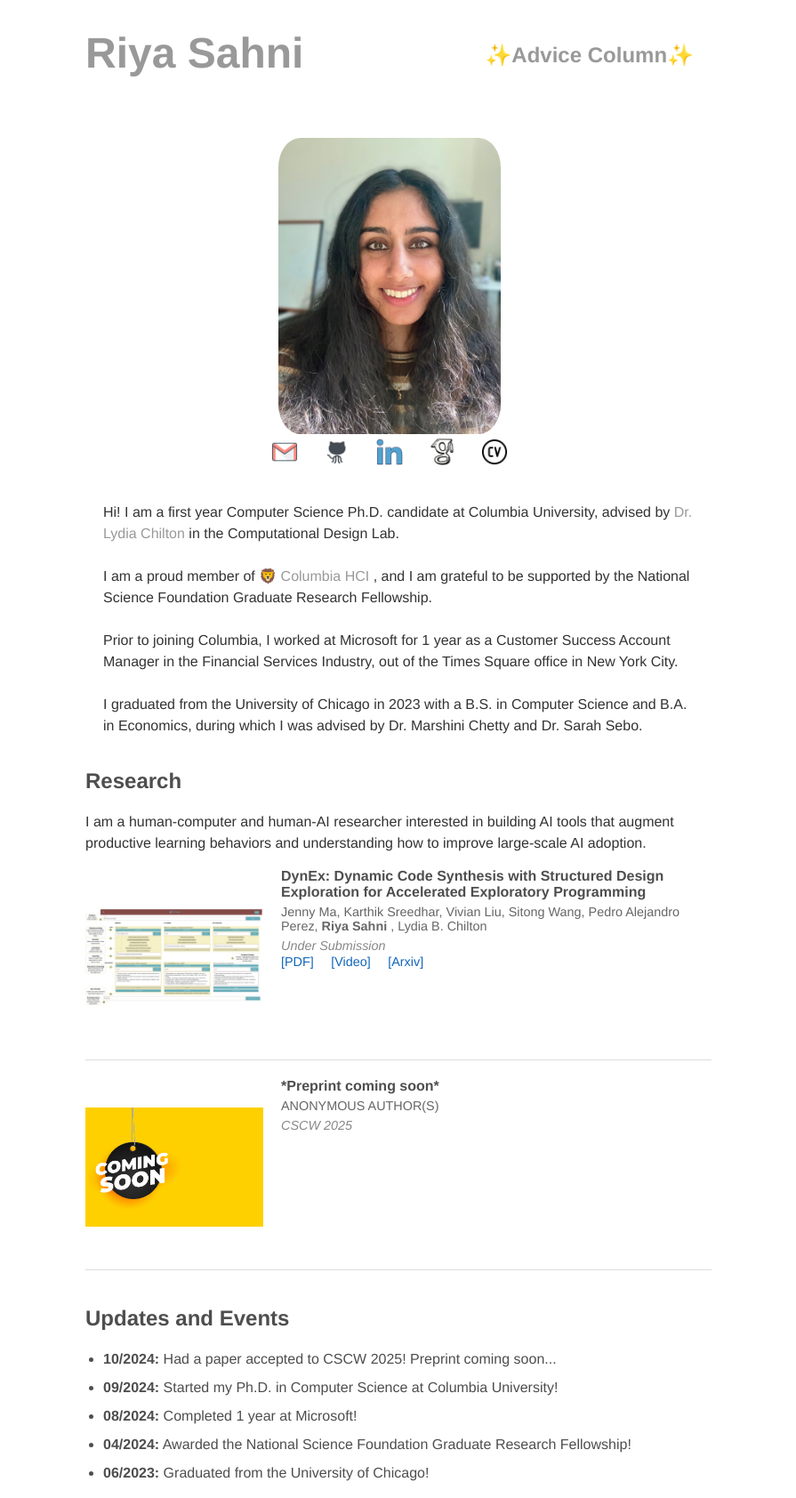
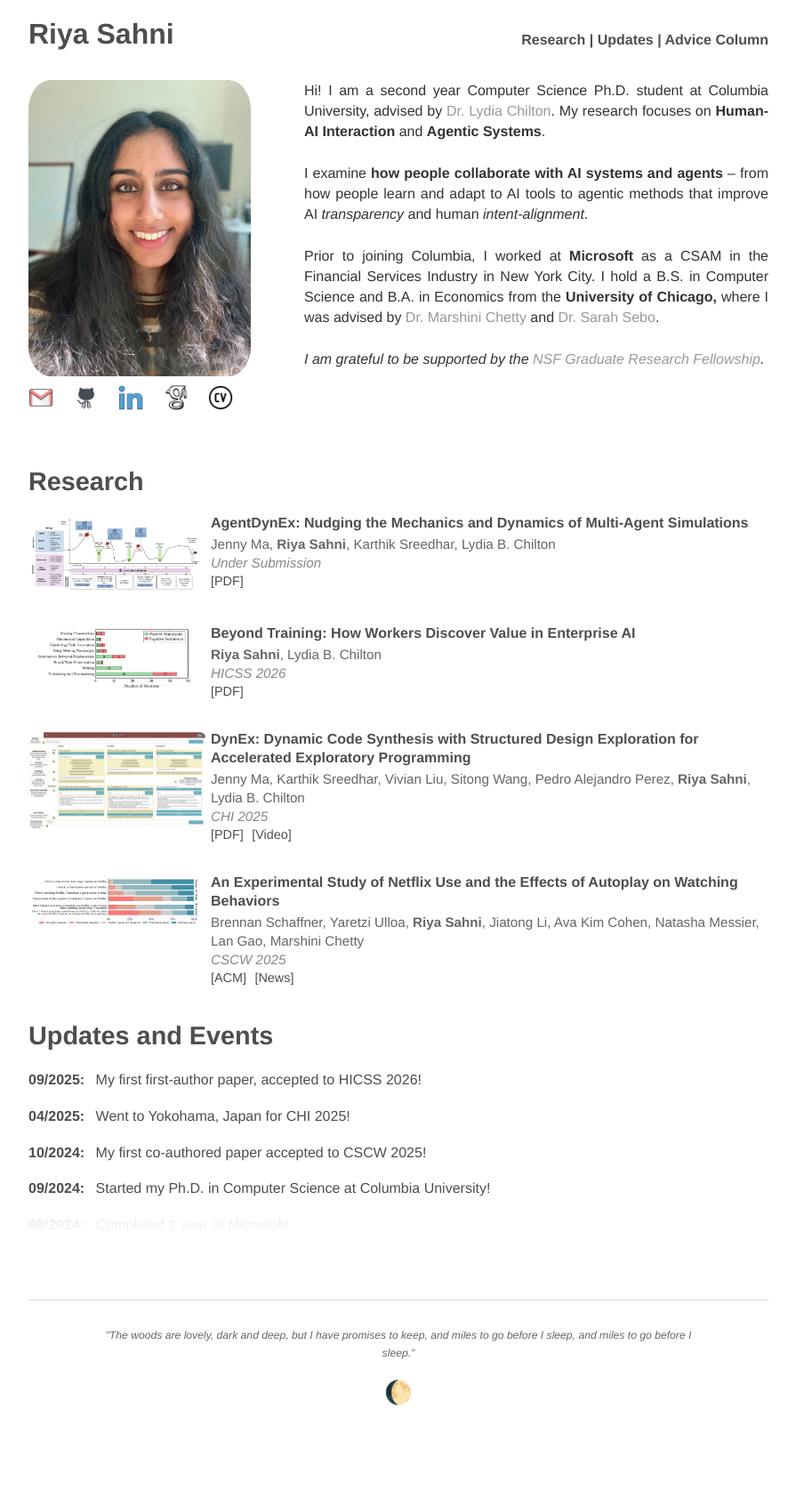
Before and after one commit to riyasahni/riyasahni.github.io, a Jekyll site: the page built from index.html, in a window 1280 px wide. Shown: the whole page at 89% size, without its empty margins (192-1087 px from the left). Built offline with Jekyll 4.4.1, drawn with Linux system fonts in a browser that asks for light colours; after the commit the page ends 1615 px from its top, so only the background shows below that.

Commit message:
made my website bettergit add .! updatesgit add .! hoorahhhhgit add .git add .git add .

```diff
--- /dev/null
+++ b/Gemfile
@@ -0,0 +1,3 @@
+source "https://rubygems.org"
+gem "jekyll"
+gem "github-pages", group: :jekyll_plugins
--- /dev/null
+++ b/_data/blurb.md
@@ -0,0 +1,7 @@
+Hi! I am a second year Computer Science Ph.D. student at Columbia University, advised by [Dr. Lydia Chilton](https://www.cs.columbia.edu/~chilton/chilton.html). My research focuses on **Human-AI Interaction** and **Agentic Systems**.
+
+I examine **how people collaborate with AI systems and agents** -- from how people learn and adapt to AI tools to agentic methods that improve AI *transparency* and human *intent-alignment*.
+
+Prior to joining Columbia, I worked at **Microsoft** as a CSAM in the Financial Services Industry in New York City. I hold a B.S. in Computer Science and B.A. in Economics from the **University of Chicago,** where I was advised by [Dr. Marshini Chetty](https://www.marshini.net/) and [Dr. Sarah Sebo](https://sarahsebo.com/).
+
+*I am grateful to be supported by the [NSF Graduate Research Fellowship](https://www.nsf.gov/funding/opportunities/grfp-nsf-graduate-research-fellowship-program).*
--- /dev/null
+++ b/_data/publications.yml
@@ -0,0 +1,25 @@
+- title: "AgentDynEx: Nudging the Mechanics and Dynamics of Multi-Agent Simulations"
+  authors: "Jenny Ma, Riya Sahni, Karthik Sreedhar, Lydia B. Chilton"
+  venue: "Under Submission"
+  thumbnail: "/img/agentdynex_thumbnail.png"
+  pdf: "https://arxiv.org/pdf/2504.09662"
+
+- title: "Beyond Training: How Workers Discover Value in Enterprise AI"
+  authors: "Riya Sahni, Lydia B. Chilton"
+  venue: "HICSS 2026"
+  thumbnail: "/img/copilot_thumbnail.png"
+  pdf: "/papers/copilot_paper.pdf"
+
+- title: "DynEx: Dynamic Code Synthesis with Structured Design Exploration for Accelerated Exploratory Programming"
+  authors: "Jenny Ma, Karthik Sreedhar, Vivian Liu, Sitong Wang, Pedro Alejandro Perez, Riya Sahni, Lydia B. Chilton"
+  venue: "CHI 2025"
+  thumbnail: "/img/dynex_thumbnail.jpg"
+  pdf: "https://arxiv.org/pdf/2410.00400"
+  video: "https://www.youtube.com/watch?v=ZY5WNgjo7as"
+
+- title: "An Experimental Study of Netflix Use and the Effects of Autoplay on Watching Behaviors"
+  authors: "Brennan Schaffner, Yaretzi Ulloa, Riya Sahni, Jiatong Li, Ava Kim Cohen, Natasha Messier, Lan Gao, Marshini Chetty"
+  venue: "CSCW 2025"
+  thumbnail: "/img/netflix_thumbnail.png"
+  acm: "https://dl.acm.org/doi/abs/10.1145/3710928"
+  news: "https://news.uchicago.edu/story/uchicago-scientists-study-hidden-cost-netflixs-autoplay"
--- /dev/null
+++ b/_data/updates.yml
@@ -0,0 +1,20 @@
+- date: "09/2025"
+  text: "My first first-author paper, accepted to HICSS 2026!"
+
+- date: "04/2025"
+  text: "Went to Yokohama, Japan for CHI 2025!"
+
+- date: "10/2024"
+  text: "My first co-authored paper accepted to CSCW 2025!"
+
+- date: "09/2024"
+  text: "Started my Ph.D. in Computer Science at Columbia University!"
+
+- date: "08/2024"
+  text: "Completed 1 year at Microsoft!"
+
+- date: "04/2024"
+  text: "Awarded the National Science Foundation Graduate Research Fellowship!"
+
+- date: "06/2023"
+  text: "Graduated from the University of Chicago!"
--- a/_layouts/default.html
+++ b/_layouts/default.html
@@ -10,16 +20,17 @@
 		<body>
 			<nav>
 	    		<ul>
-	        		<li><a href="/blog">✨Advice Column✨</a></li>
+	        		<li><a href="#research">Research</a> | <a href="#updates">Updates</a> | <a href="/blog">Advice Column</a></li>
 	    		</ul>
 			</nav>
+
 			<h1>
 				<a href="/">Riya Sahni</a>
 			</h1>
 
-
 			<!-- Profile Section with Image and Blurb -->
 			<section class="header-container">
+				<div class="profile-left">
 					<figure class="profile">
 						<img src="/img/image0.jpeg" alt="Profile Picture">
 						<figcaption class="social-bar">
@@ -41,92 +52,61 @@
 							</a>
 						</figcaption>
 					</figure>
+				</div>
 
-				<div class="blurb">
-					<p>Hi! I am a first year Computer Science Ph.D. candidate at Columbia University, advised by <a href="https://www.cs.columbia.edu/~chilton/chilton.html">Dr. Lydia Chilton</a> in the Computational Design Lab.
-						<br/>
-						<br/>
-					   I am a proud member of <a href="https://columbiahci.github.io/">🦁 Columbia HCI </a>, and I am grateful to be supported by the National Science Foundation Graduate Research Fellowship.
-					   <br/>
-					   <br/>
-					   Prior to joining Columbia, I worked at Microsoft for 1 year as a Customer Success Account Manager in the Financial Services Industry, out of the Times Square office in New York City.
-					   <br/>
-					   <br/>
-					   I graduated from the University of Chicago in 2023 with a B.S. in Computer Science and B.A. in Economics, during which I was advised by Dr. Marshini Chetty and Dr. Sarah Sebo.
-					</p>
+				<div class="blurb-right">
+					{% capture blurb_content %}{% include_relative _data/blurb.md %}{% endcapture %}
+					{{ blurb_content | newline_to_br | markdownify }}
 				</div>
 			</section>
 
 
 			<!-- Research Section -->
-			<section class="research-section">
+			<section id="research" class="research-section">
 				<h1>Research</h1>
-				<p>
-					I am a human-computer and human-AI researcher interested in building AI tools that augment productive learning behaviors and understanding how to improve large-scale AI adoption.
-				</p>
-
 				 <!-- Publications Feed -->
 				 <section class="publications">
 					<ul>
-						<!-- Publication #1 (DynEx): -->
+						{% for pub in site.data.publications %}
 						<li>
 							<div class="publication-entry">
-								<img src="/papers/dynex_thumbnail.jpg" alt="Paper 1 Thumbnail" class="paper-thumbnail">
+								<img src="{{ pub.thumbnail }}" alt="{{ pub.title }} Thumbnail" class="paper-thumbnail">
 								<div class="publication-content">
-									<div class="paper-title"><b>DynEx: Dynamic Code Synthesis with Structured Design Exploration for Accelerated Exploratory Programming</b></div>
+									<div class="paper-title"><b>{{ pub.title }}</b></div>
 									<div class="paper-authors">
-										Jenny Ma, Karthik Sreedhar, Vivian Liu, Sitong Wang, Pedro Alejandro Perez, <b> Riya Sahni </b>, Lydia B. Chilton
+										{{ pub.authors | replace: "Riya Sahni", "<b>Riya Sahni</b>" }}
 									</div>
-									<span class="paper-details">Under Submission</span>
+									<span class="paper-details">{{ pub.venue }}</span>
+									{% if pub.pdf or pub.video or pub.code or pub.website or pub.acm or pub.news %}
 									<div class="publication-links">
-										<a href="\papers\dynex_paper.pdf" target="_blank">[PDF]</a>
-										<a href="https://www.youtube.com/watch?v=ZY5WNgjo7as" target="_blank">[Video]</a>
-										<a href="https://arxiv.org/abs/2410.00400" target="_blank">[Arxiv]</a>
+										{% if pub.pdf %}<a href="{{ pub.pdf }}" target="_blank">[PDF]</a>{% endif %}
+										{% if pub.video %}<a href="{{ pub.video }}" target="_blank">[Video]</a>{% endif %}
+										{% if pub.acm %}<a href="{{ pub.acm }}" target="_blank">[ACM]</a>{% endif %}
+										{% if pub.code %}<a href="{{ pub.code }}" target="_blank">[Code]</a>{% endif %}
+										{% if pub.website %}<a href="{{ pub.website }}" target="_blank">[Website]</a>{% endif %}
+										{% if pub.news %}<a href="{{ pub.news }}" target="_blank">[News]</a>{% endif %}
 									</div>
+									{% endif %}
 								</div>
 							</div>
 						</li>
-						<!-- Publication #2 (Netflix User Study): -->
-
-						<li>
-							<div class="publication-entry">
-								<img src="/img/coming_soon.jpg" alt="Paper 2 Coming Soon Thumbnail" class="paper-thumbnail">
-								<div class="publication-content">
-									<div class="paper-title"><b>*Preprint coming soon*</b></div>
-									<div class="paper-authors">
-										ANONYMOUS AUTHOR(S)
-									</div>
-									<span class="paper-details">CSCW 2025</span>
-									<div class="publication-links">
-										<!-- ADD ONCE BRENNAN HAS POSTED ON HIS WEBSITE -->
-									</div>
-								</div>
-							</div>
-						</li>
-						<!-- Add more publications in the same format -->
-
+						{% endfor %}
 					</ul>
 				</section>
 			</section>
 
-			<section class="updates-events-section">
+			<section id="updates" class="updates-events-section">
 				<h1>Updates and Events</h1>
 				<ul class="updates-list">
-					<li><b> 10/2024:</b> Had a paper accepted to CSCW 2025! Preprint coming soon... </li>
-					<li><b> 09/2024:</b> Started my Ph.D. in Computer Science at Columbia University!</li>
-					<li><b> 08/2024:</b> Completed 1 year at Microsoft!</li>
-					<li><b> 04/2024:</b> Awarded the National Science Foundation Graduate Research Fellowship!</li>
-					<li><b> 06/2023:</b> Graduated from the University of Chicago!</li>
-					<!-- Add more updates as needed -->
+					{% for update in site.data.updates %}
+					<li><b>{{ update.date }}:</b> {{ update.text }}</li>
+					{% endfor %}
 				</ul>
 			</section>
 
-		<!-- <footer>
-	    		<ul>
-	        		<li><a>[first name].[last name]@cs.columbia.edu | </a></li>
-	        		<li><a href="https://github.com/riyasahni">github.com/riyasahni |</a></li>
-					<li><a href="https://www.linkedin.com/in/riya-sahni">LinkedIn |</a></li>
-				</ul>
-			</footer> -->
+			<footer class="custom-footer">
+				<p class="footer-quote">"The woods are lovely, dark and deep, but I have promises to keep, and miles to go before I sleep, and miles to go before I sleep."</p>
+				<p class="footer-emoji">🌔</p>
+			</footer>
 		</body>
 	</html>
--- a/css/main.css
+++ b/css/main.css
@@ -1,6 +1,10 @@
+html {
+    scroll-behavior: smooth;
+}
+
 body {
     margin: 0px auto;
-    width: 55%;
+    width: 65%;
     font-family: Arial, sans-serif;
     box-sizing: border-box;
 }
@@ -29,19 +33,30 @@ nav {
     float: right;
 }
 img {
-    border-radius: 15px;  /* Updated to make the image circular */
-    width: 275;  /* Adjust image size */
+    border-radius: 15px;
+    width: 275;
     height: auto;
-    margin-right: 20px;  /* Spacing between image and text */
+    margin-right: 20px;
 }
-nav ul li a, footer ul li {
+nav ul li {
+    display: inline;
+    font-size: 1em;
+    color: #4e4e4e;
+}
+
+nav ul li a {
+    color: #4e4e4e;
+    transition: color 0.3s ease;
+    text-decoration: none;
+}
+
+nav ul li a:hover {
+    color: #ff9500;
+}
+
+footer ul li {
     display: inline;
     margin-right: 20px;
-    font-size: 1.5em;
-    transition: color 0.3s ease; /* Smooth transition */
-}
-nav ul li a:hover {
-    color: #ff9500; /* Change to any color you prefer on hover */
 }
 
 a {
@@ -52,123 +67,297 @@ a:hover {
     text-decoration: none;
 }
 h1 {
-    font-size: 3em;
-    color: #999;
+    font-size: 2em;
+    color: #4e4e4e;
     font-family: 'Helvetica', 'Arial', 'Sans-Serif';
-    transition: color 0.3s ease; /* Smooth transition */
+    transition: color 0.3s ease;
+    text-align: left;
+    margin-top: 20px;
+    margin-bottom: 10px;
+}
+
+h1 a {
+    color: #4e4e4e;
+    text-decoration: none;
 }
 
 h1 a:hover {
-    color: #ff9500; /* Change to any color you prefer on hover */
+    color: #ff9500;
 }
 p {
     font-size: 1em;
-    line-height: 1.5em;  /* Adjusted line height for better readability */
+    line-height: 1.5em;
     font-family: 'Helvetica', 'Arial', 'Sans-Serif';
     color: #333;
+    max-width: none;
 }
 footer {
     border-top: 1px solid #d5d5d5;
     font-size: .8em;
 }
+
+/* Custom footer with quote */
+.custom-footer {
+    margin-top: 60px;
+    padding: 30px 0;
+    text-align: center;
+    border-top: 1px solid #d5d5d5;
+}
+
+.footer-quote {
+    font-style: italic;
+    color: #666;
+    font-size: 0.95em;
+    line-height: 1.6em;
+    margin: 0 auto;
+    max-width: 80%;
+}
+
+.footer-emoji {
+    font-size: 2em;
+    margin-top: 15px;
+    margin-bottom: 0;
+}
 ul.socials {
     border-bottom: 1px solid #d5d5d5;
 }
+/* Blog/Advice Column styling */
+.blog-nav {
+    display: flex;
+    justify-content: space-between;
+    align-items: center;
+    padding: 20px 0;
+    margin-bottom: 30px;
+    border-bottom: 1px solid #e0e0e0;
+    width: 100%;
+}
+
+.blog-nav a {
+    color: #4e4e4e;
+    text-decoration: none;
+    font-family: 'Helvetica', 'Arial', 'Sans-Serif';
+    font-size: 1em;
+    transition: color 0.3s ease;
+    padding: 0 10px;
+}
+
+.blog-nav a:hover {
+    color: #ff9500;
+}
+
+.back-home {
+    font-weight: normal;
+    margin-right: auto;
+}
+
+.column-link {
+    font-weight: bold;
+    margin-left: auto;
+}
+
+.container {
+    margin: 0 auto;
+}
+
 ul.posts {
-    padding-top: 5%;
-    margin: 20px auto 40px;
-    font-size: 1.5em;
+    padding-left: 0;
+    margin: 30px 0 40px 0;
+    font-size: 1em;
+    list-style: none;
 }
+
 ul.posts li {
     list-style: none;
+    margin-bottom: 20px;
+    padding: 15px 0;
+    border-bottom: 1px solid #e0e0e0;
+}
+
+ul.posts li:last-child {
+    border-bottom: none;
+}
+
+ul.posts li span {
+    color: #4e4e4e;
+    font-weight: 600;
+    margin-right: 15px;
+    font-size: 0.95em;
+}
+
+ul.posts li a {
+    color: #4e4e4e;
+    text-decoration: none;
+    transition: color 0.3s ease;
+    font-size: 1.05em;
+}
+
+ul.posts li a:hover {
+    color: #1166bb;
+    text-decoration: underline;
+}
+
+.blog-footer {
+    margin-top: 60px;
+    padding: 30px 0;
+    text-align: center;
+    border-top: 1px solid #d5d5d5;
+}
+
+.blog-footer p {
+    color: #666;
+    font-size: 0.95em;
+    margin: 0;
 }
 section {
     display: block;
 }
 
-/* New styling for header layout */
+/* Profile section layout - photo left, blurb right */
 .header-container {
-    display: block;
-    /*align-items: flex-start;*/
-    flex-direction: column;
-    padding: 20px;
-    float:left;
-    object-fit: cover;
+    display: flex;
+    align-items: flex-start;
+    gap: 60px;
+    padding: 20px 0;
+    margin-bottom: 30px;
+    width: 100%;
+    max-width: 100%;
+    margin-left: 0;
+    padding-left: 0;
 }
 
-.blurb {
-    flex-grow: 1;
-    text-align: left;
-    overflow: hidden;
+.profile-left {
+    flex-shrink: 0;
+    width: 250px;
+    margin-left: 0;
+    padding-left: 0;
 }
 
-/* Ensure the Research section header aligns to the left */
+.blurb-right {
+    flex: 1;
+    text-align: justify;
+    min-width: 0;
+}
+
+.blurb-right p {
+    margin: 0;
+    line-height: 1.45em;
+    width: 100%;
+    max-width: none;
+    text-align: justify;
+}
+
+/* Profile image and social icons */
+.profile {
+    display: flex;
+    flex-direction: column;
+    align-items: flex-start;
+    margin: 0;
+    padding: 0;
+}
+
+.profile img {
+    width: 250px;
+    height: auto;
+    border-radius: 10%;
+    object-fit: cover;
+    margin-bottom: 10px;
+    margin-left: 0;
+}
+
+.profile figcaption {
+    display: flex;
+    justify-content: space-between;
+    gap: 0;
+    margin-top: 0;
+    width: 250px;
+}
+
+.profile figcaption a img {
+    width: 28px;
+    height: 28px;
+    transition: transform 0.2s ease;
+}
+
+.profile figcaption a img:hover {
+    transform: scale(1.2);
+}
+
+/* Research section - left-aligned */
+.research-section {
+    text-align: left;
+    margin-bottom: 40px;
+}
+
 .research-section h1 {
     text-align: left;
-    font-size: 1.5em; /* Adjust header size if needed */
-    margin-bottom: 10px;
+    font-size: 1.8em;
+    color: #4e4e4e;
+    margin-bottom: 20px;
 }
 
-/* Consistent font for publication content */
+/* Publications list */
 .publications ul {
     padding-left: 0;
     list-style: none;
-    font-family: 'Helvetica', 'Arial', 'Sans-Serif'; /* Matches other sections */
+    font-family: 'Helvetica', 'Arial', 'Sans-Serif';
 }
 
 .publications ul li {
-    margin-bottom: 20px; /* Reduce space between publication entries for a more compact layout */
+    margin-bottom: 35px;
 }
 
+/* Publication entry using CSS Grid for clean alignment */
 .publication-entry {
-    display: flex;
-    align-items: flex-start;
-    border-bottom: 1px solid #ddd; /* Optional separator for better visual structure */
-    padding-bottom: 15px;
-    margin-bottom: 20px;
+    display: grid;
+    grid-template-columns: 180px 1fr;
+    gap: 25px;
+    align-items: start;
 }
 
-/* Larger thumbnail */
+/* Paper thumbnail */
 .paper-thumbnail {
-    width: 200px; /* Increase the thumbnail size for more visual emphasis */
-    height: 200px;
+    width: 200px;
+    height: auto;
     object-fit: contain;
-    margin-right: 20px; /* Spacing between image and content */
-    border-radius: 10%; /* Rounded corners for cleaner look */
+    border-radius: 8%;
+    margin-top: 0;
+    padding-top: 0;
 }
 
+/* Publication content */
 .publication-content {
-    flex-grow: 1;
+    display: flex;
+    flex-direction: column;
+    gap: 2px;
+    padding-top: 0;
+    margin-top: 0;
+    align-self: start;
 }
 
-/* Smaller and less chunky title */
+/* Paper title */
 .paper-title {
-    font-size: 1em; /* Slightly smaller than before */
+    font-size: 1em;
     color: #4e4e4e;
-    margin-bottom: 5px; /* Reduce space between title and authors */
-    font-weight: normal; /* Remove boldness to make it look less chunky */
-}
-
-/* Research section header */
-.research-section h1 {
-    font-size: 1.5em; /* Set Research header size */
-    color:  #4e4e4e;
-    margin-bottom: 20px;
+    font-weight: normal;
+    line-height: 1.3em;
+    margin: 0;
+    padding: 0;
 }
 
 /* Author styling */
 .paper-authors {
-    font-size: 0.9em; /* Keep the font size smaller than the title */
+    font-size: 0.95em;
     color: #666;
-    margin-bottom: 5px; /* Reduce space between authors and details */
+    line-height: 1.4em;
+    margin: 0;
 }
 
-/* Paper details (e.g., arXiv, year) */
+/* Paper details (venue, year) */
 .paper-details {
     font-style: italic;
     color: #888;
-    font-size: 0.9em;
-    margin-bottom: 10px;
+    font-size: 0.95em;
+    margin: 0;
 }
 
 /* Abstract text */
@@ -179,137 +368,140 @@ section {
     line-height: 1.4em;
 }
 
-/* Publication links (PDF, Video, Code, etc.) */
+/* Publication links */
+.publication-links {
+    margin-top: 1px;
+}
+
 .publication-links a {
-    margin-right: 15px; /* Add spacing between links */
+    margin-right: 5px;
     text-decoration: none;
     font-size: 0.9em;
-    color: #1166bb;
+    color: #4e4e4e;
 }
 
 .publication-links a:hover {
     text-decoration: underline;
+    color: #1166bb;
 }
 
-/* Styling for the Updates and Events section */
+/* Updates and Events section - left-aligned */
 .updates-events-section {
-    margin-top: 40px; /* Adds space between the Research section and Updates section */
     text-align: left;
+    margin-top: 40px;
+    position: relative;
 }
 
-/* Heading for the Updates and Events section */
 .updates-events-section h1 {
-    font-size: 1.5em; /* Same size as the Research heading */
-    color: #4e4e4e; /* Consistent text color */
-    margin-bottom: 20px; /* Space below the heading */
-    font-family: 'Helvetica', 'Arial', 'Sans-Serif'; /* Consistent font */
+    font-size: 1.8em;
+    color: #4e4e4e;
+    margin-bottom: 20px;
+    font-family: 'Helvetica', 'Arial', 'Sans-Serif';
 }
 
-/* Styling for the updates list */
+/* Scrollable updates container with fade effect */
 .updates-list {
-    padding-left: 20px; /* Indentation for bullet points */
-    font-family: 'Helvetica', 'Arial', 'Sans-Serif'; /* Matches other text on the page */
-    font-size: 1em; /* Consistent font size with the rest of the page */
+    padding-left: 0;
+    list-style: none;
+    font-family: 'Helvetica', 'Arial', 'Sans-Serif';
+    font-size: 1em;
     color: #333;
-    line-height: 1.5em; /* Clear line spacing for readability */
+    line-height: 1.6em;
+    max-height: 180px;
+    overflow-y: auto;
+    position: relative;
+    padding-bottom: 20px;
+    margin-bottom: 0;
+}
+
+/* Hide scrollbar for Chrome, Safari and Opera */
+.updates-list::-webkit-scrollbar {
+    width: 6px;
+}
+
+.updates-list::-webkit-scrollbar-track {
+    background: transparent;
+}
+
+.updates-list::-webkit-scrollbar-thumb {
+    background: #d5d5d5;
+    border-radius: 3px;
+}
+
+.updates-list::-webkit-scrollbar-thumb:hover {
+    background: #b0b0b0;
+}
+
+/* Fade effect at bottom */
+.updates-events-section::after {
+    content: '';
+    position: absolute;
+    bottom: 0;
+    left: 0;
+    right: 0;
+    height: 60px;
+    background: linear-gradient(to bottom, rgba(255,255,255,0) 0%, rgba(255,255,255,0.9) 50%, rgba(255,255,255,1) 100%);
+    pointer-events: none;
 }
 
 .updates-list li {
-    font-size: 1em; /* Set updates header size */
-    color:  #4e4e4e;
-    margin-bottom: 8px; /* Space between list items for clarity */
-}
-/* Social Media Bar Styling */
-.social-bar {
-	margin-top: 2px;
-	display: flex;
-	justify-content: flex-start;
-	gap: 5px; /* Spacing between icons */
+    font-size: 1em;
+    color: #4e4e4e;
+    margin-bottom: 15px;
+    padding-left: 0;
 }
 
-.social-bar a img {
-	width: 17px;
-	height: 17px;
-	transition: transform 0.2s ease;
-}
-
-.social-bar a img:hover {
-	transform: scale(1.2); /* Enlarge icon on hover */
-}
-
-/* Additional styling for other elements */
-.header-container {
-	text-align: center; /* Ensure the profile section is centered */
-}
-
-.header-container img {
-	width: 100%;
-    max-width: 250px;
-    height: auto;
-	border-radius: 15%; /* Make the profile picture circular */
-}
-
-/* Profile image and caption (social media) styling */
-.profile {
-    display: flex;
-    flex-direction: column;
-    align-items: center;
-}
-
-.profile img {
-    width: 250px;
-    height: auto;
-    border-radius: 10%;
-    object-fit: cover;
-    margin-bottom: 5px; /* Small gap between image and social bar */
-}
-
-.profile figcaption {
-    display: flex;
-    justify-content: center;
-    gap: 9px; /* Spacing between social icons */
-    margin-top: 0; /* No extra margin for the figcaption */
-}
-
-.profile figcaption a img {
-    width: 30px;
-    height: 30px;
-    transition: transform 0.2s ease;
-}
-
-.profile figcaption a img:hover {
-    transform: scale(1.2); /* Enlarge icon on hover */
+.updates-list li b {
+    color: #4e4e4e;
+    font-weight: 600;
+    margin-right: 8px;
 }
 
 /* Responsive Media Queries */
 
 /* For small devices (phones) */
 @media (max-width: 600px) {
-    .header-container {
-        align-items: center; /* Center the content on smaller screens */
+    body {
+        width: 90%;
     }
 
-    .blurb {
-        text-align: center; /* Center text for better readability */
+    .header-container {
+        flex-direction: column;
+        align-items: left;
     }
 
-    .social-bar {
-        justify-content: center; /* Center the social icons */
+    .profile {
+        align-items: left;
+    }
+
+    .profile figcaption {
+        justify-content: center;
+    }
+
+    .blurb-right {
+        text-align: center;
+    }
+
+    .publication-entry {
+        grid-template-columns: 1fr;
+        gap: 15px;
+    }
+
+    .paper-thumbnail {
+        width: 100%;
+        max-width: 200px;
+        height: auto;
+        margin: 0 auto;
     }
 }
 
 /* For tablets or medium-sized screens */
 @media (min-width: 600px) and (max-width: 1200px) {
-    .header-container {
-        flex-direction: row; /* Arrange image and text side by side on larger screens */
-        justify-content: space-between;
+    body {
+        width: 75%;
     }
 
-    .blurb {
-        max-width: 600px; /* Limit the width of text for readability */
-    }
-
-    .social-bar {
-        justify-content: flex-start; /* Left-align the icons */
+    .header-container {
+        gap: 20px;
     }
 }
```
Also changed, not shown: other parts of _layouts/default.html (+10 -0 lines), _layouts/back_to_home.html (+18 -10 lines), Gemfile.lock (added), img/agentdynex_thumbnail.png (added), img/copilot_thumbnail.png (added), img/dynex_thumbnail.jpg (renamed from papers/dynex_thumbnail.jpg), img/netflix_thumbnail.png (added), 4 other files. Lines whose indentation alone changed are shown as unchanged.
